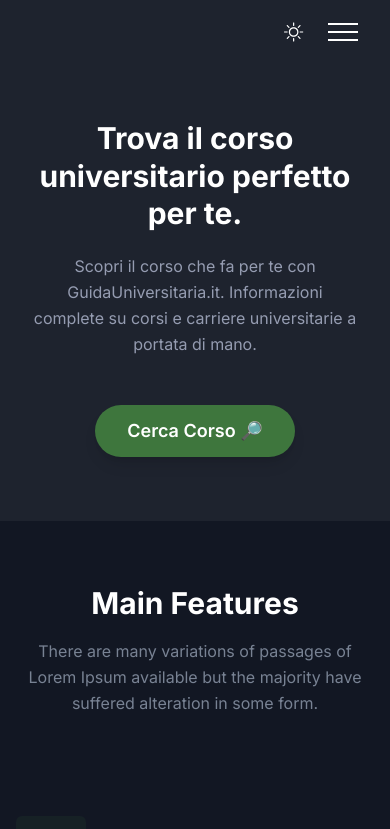
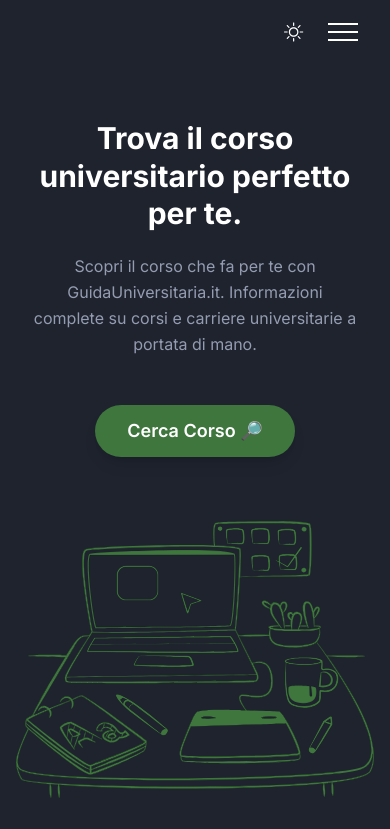
Before and after one commit to Attol8/guidauniversitaria, a Next.js app: page / in a window 390 px wide. Shown: the top 829 px of the page. Built offline with nearby package versions, Linux system fonts and the light colour scheme.

Commit message:
finish landing page

```diff
--- a/src/components/Hero/index.tsx
+++ b/src/components/Hero/index.tsx
@@ -5,34 +5,34 @@
   return (
     <section
       id="home"
-      className="relative z-10 overflow-hidden bg-white pb-16 pt-[120px] dark:bg-gray-dark md:pb-[120px] md:pt-[150px] xl:pb-[160px] xl:pt-[170px] 2xl:pb-[170px] 2xl:pt-[180px]"
+      className="relative z-10 overflow-hidden bg-white min-h-screen flex items-center justify-center dark:bg-gray-dark pb-16 pt-[120px] md:pb-[120px] md:pt-[150px] xl:pb-[160px] xl:pt-[170px] 2xl:pb-[170px] 2xl:pt-[180px]"
     >
-      <div className="container mx-auto px-4">
-        <div className="flex flex-col-reverse md:flex-row-reverse items-center justify-between md:w-full md:h-full">
+      <div className="container mx-auto px-4 h-full flex items-center justify-center">
+        <div className="flex flex-col items-center justify-between h-full w-full md:flex-row-reverse md:items-start">
           {/* Adjust margins in the flex item containing the image for mobile views */}
-          <div className="hidden md:flex w-full h-full md:w-2/5 mt-8 md:mt-0">
+          <div className="w-full md:w-2/5 order-last md:order-none mt-8 md:mt-0">
             <div className="relative w-full h-auto">
               <Image
                 src="/images/hero/hero_section_illustration.svg"
                 alt="Educational Illustration"
                 width={0}
                 height={0}
-                className="w-full h-auto md:max-w-md lg:max-w-lg xl:max-w-lg"
+                className="w-full h-auto"
               />
             </div>
           </div>
           <div className="w-full md:w-3/5 px-4">
             <div className="text-center md:text-left mx-auto max-w-full">
-              <h1 className="mb-5 text-3xl font-bold leading-tight text-[#1a3d1f] dark:text-white sm:text-4xl sm:leading-tight md:text-5xl md:leading-tight">
+              <h1 className="mb-5 text-3xl font-bold leading-tight text-[#1a3d1f] dark:text-white sm:text-5xl sm:leading-tight md:text-5xl md:leading-tight">
                 Trova il corso universitario perfetto per te.
               </h1>
               <p className="mb-12 text-small !leading-relaxed text-body-color dark:text-body-color-dark sm:text-base md:text-lg">
                 Scopri il corso che fa per te con GuidaUniversitaria.it. Informazioni complete su corsi e carriere universitarie a portata di mano.
               </p>
-              <div className="flex items-center md:items-start justify-center md:justify-start">
+              <div className="flex flex-col items-center md:flex-row md:items-start md:justify-start">
                 <Link
                   href="https://nextjstemplates.com/templates/saas-starter-startup"
-                  className="rounded-full bg-[#3e763d] px-8 py-3 text-lg font-semibold text-white shadow-lg duration-300 ease-in-out hover:bg-[#2f5930] transform hover:-translate-y-1"
+                  className="mb-8 md:mb-0 rounded-full bg-[#3e763d] px-8 py-3 text-lg font-semibold text-white shadow-lg duration-300 ease-in-out hover:bg-[#2f5930] transform hover:-translate-y-1"
                 >
                   Cerca Corso 🔎
                 </Link>
```
